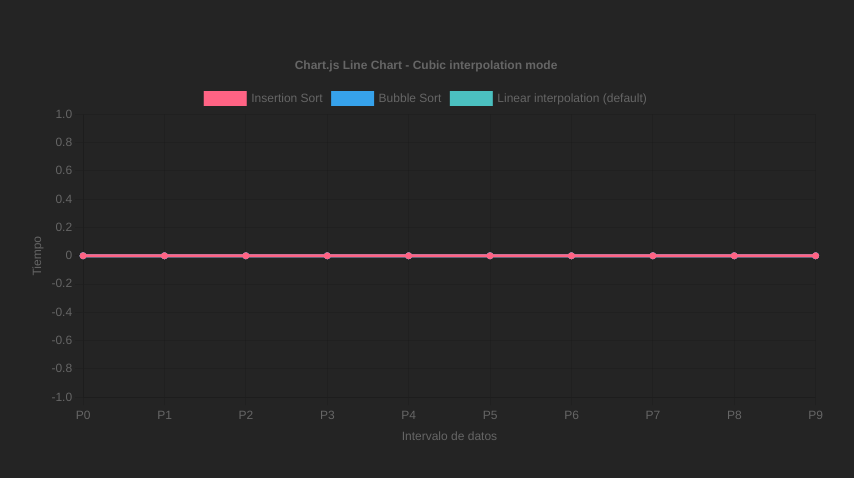
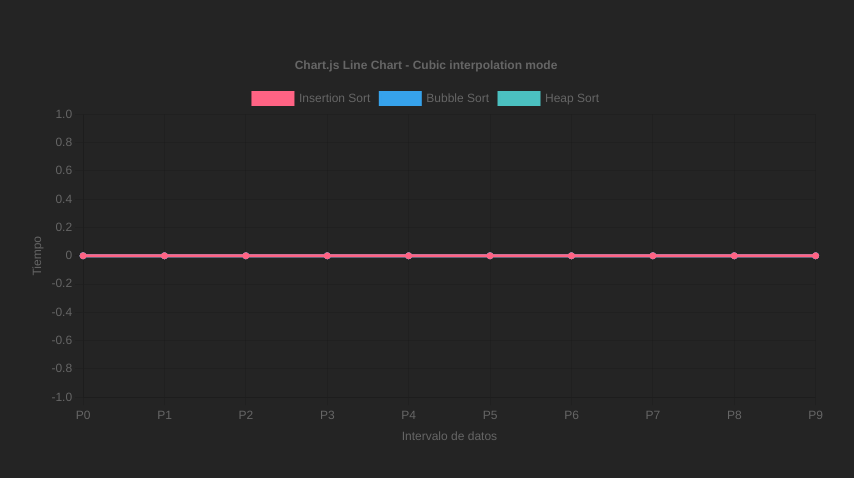
Before and after one commit to JuanDVejarano/AnalisisAlgoritmosOrdenamiento, a React (Vite) app: page / in a window 1280 px wide. Shown: the part 152-630 px from the top of the page, without its empty margins (214-1068 px from the left). Built offline with nearby package versions, Linux system fonts and the light colour scheme.

Commit message:
Multi algoritmos se agrego heapSort

```diff
--- a/src/App.tsx
+++ b/src/App.tsx
@@ -5,6 +5,7 @@ import { createAlgoritmo, type Algoritmo } from "./model/Algoritmo";
 // Importa los algoritmos de ordenamiento
 import { bubbleSort } from "./logic/bubleSort";
 import { insertionSort } from "./logic/insertionSort";
+import { heapSort } from "./logic/heapSort";
 
 function App() {
     const sample: number[] = Array.from({ length: 10000 }, () =>
@@ -27,9 +28,17 @@ function App() {
         bubbleSort([...sample], intervalo)
     );
 
+    const algoritmoHeapSort = createAlgoritmo(
+        "Heap Sort",
+        sample,
+        [],
+        heapSort([...sample], intervalo)
+    );
+
     const [listaAlgoritmos, setListaAlgoritmos] = useState<Algoritmo[]>([
         algoritmoInsertion,
         algoritmoBubble,
+        algoritmoHeapSort,
     ]);
 
     // Añade en la cabecera: import React, { useEffect, useState } from "react";
--- a/src/components/GraficaGeneral/GraficaGeneral.tsx
+++ b/src/components/GraficaGeneral/GraficaGeneral.tsx
@@ -28,7 +28,7 @@ interface GraficaProps {
 }
 
 // Colores sustituyendo Utils.CHART_COLORS
-const CHART_COLORS = {
+const CHART_COLORS: { [key: string]: string } = {
     red: "rgb(255, 99, 132)",
     blue: "rgb(54, 162, 235)",
     green: "rgb(75, 192, 192)",
@@ -41,47 +41,57 @@ function Grafica({ data }: GraficaProps) {
         data?.[0]?.arregloDeTiempos.map((v) => (Number.isNaN(v) ? null : v)) ??
         [];
 
-    const datapointsInsertio =
-        data?.[0]?.arregloDeTiempos.map((v) => (Number.isNaN(v) ? null : v)) ??
-        [];
-
-    const datapointsBurbuja =
-        data?.[1]?.arregloDeTiempos.map((v) => (Number.isNaN(v) ? null : v)) ??
-        [];
+    const series: (number | null)[][] =
+        (data ?? []).map((alg) =>
+            (alg.arregloDeTiempos ?? []).map((v) =>
+                Number.isNaN(v) ? null : v
+            )
+        ) ?? [];
 
     // generar labels con la misma longitud que datapoints
     const labels = datapoints.map((_, i) => `P${i}`);
 
     const dataChart = {
         labels,
-        datasets: [
-            {
-                label: data?.[0]?.nombreAlgoritmo ?? "Dataset 1",
-                data: datapointsInsertio,
-                borderColor: CHART_COLORS.red,
-                backgroundColor: CHART_COLORS.red,
-                fill: false,
-                cubicInterpolationMode: "monotone" as const,
-                tension: 0.4,
-            },
-            {
-                label: data?.[1]?.nombreAlgoritmo ?? "Dataset 2",
-                data: datapointsBurbuja,
-                borderColor: CHART_COLORS.blue,
-                backgroundColor: CHART_COLORS.blue,
-                fill: false,
-                tension: 0.4,
-            },
-            {
-                label: "Linear interpolation (default)",
-                data: datapoints,
-                borderColor: CHART_COLORS.green,
-                backgroundColor: CHART_COLORS.green,
-                fill: false,
-            },
-        ],
-    };
+        datasets: [] as {
+            label: string;
+            data: (number | null)[];
+            borderColor: string;
+            backgroundColor: string;
+            fill: boolean;
+            cubicInterpolationMode?: "monotone";
+            tension?: number;
+        }[],
+    } as ChartConfiguration<"line", (number | null)[], unknown>["data"];
 
+    for (let i = 0; i < series.length; i++) {
+        const colorKey =
+            Object.keys(CHART_COLORS)[i % Object.keys(CHART_COLORS).length];
+        dataChart.datasets.push({
+            label: data?.[i]?.nombreAlgoritmo ?? `Dataset ${i + 1}`,
+            data: series[i],
+            borderColor: CHART_COLORS[colorKey],
+            backgroundColor: CHART_COLORS[colorKey],
+            fill: false,
+            cubicInterpolationMode: "monotone" as const,
+            tension: 0.4,
+        });
+    }
+
+    // Si no hay datos, puede dejar un dataset vacío (opcional)
+    if (dataChart.datasets.length === 0) {
+        dataChart.datasets.push({
+            label: "Sin datos",
+            data: [],
+            borderColor: CHART_COLORS.red,
+            backgroundColor: CHART_COLORS.red,
+            fill: false,
+        });
+    }
+
+    console.log("Modificado", dataChart);
+
+    //Configuración de la gráfica
     const config: ChartConfiguration<"line", (number | null)[], unknown> = {
         type: "line",
         data: dataChart,
--- /dev/null
+++ b/src/logic/heapSort.ts
@@ -0,0 +1,66 @@
+// Algoritmo de heapSort (tiempo que tarde en organizar)
+export function heapSort(
+    arr: number[],
+    intervaloTomaDeTiempo: number
+): number[] {
+    const n = arr.length;
+    const arrayTimes: number[] = [];
+    const startTime = performance.now();
+
+    function heapify(heapSize: number, rootIndex: number) {
+        let largest = rootIndex;
+        const left = 2 * rootIndex + 1;
+        const right = 2 * rootIndex + 2;
+
+        if (left < heapSize && arr[left] > arr[largest]) {
+            largest = left;
+        }
+        if (right < heapSize && arr[right] > arr[largest]) {
+            largest = right;
+        }
+        if (largest !== rootIndex) {
+            const temp = arr[rootIndex];
+            arr[rootIndex] = arr[largest];
+            arr[largest] = temp;
+            heapify(heapSize, largest);
+        }
+    }
+
+    // Build max heap
+    for (let i = Math.floor(n / 2) - 1; i >= 0; i--) {
+        heapify(n, i);
+
+        if (
+            intervaloTomaDeTiempo <= 0 ||
+            i % intervaloTomaDeTiempo === 0 ||
+            i === 0
+        ) {
+            const endTime = performance.now();
+            arrayTimes.push(endTime - startTime);
+        }
+    }
+
+    // Extract elements from heap one by one
+    for (let i = n - 1; i > 0; i--) {
+        // move current root to end
+        const temp = arr[0];
+        arr[0] = arr[i];
+        arr[i] = temp;
+
+        // call max heapify on the reduced heap
+        heapify(i, 0);
+
+        if (
+            intervaloTomaDeTiempo <= 0 ||
+            i % intervaloTomaDeTiempo === 0 ||
+            i === 1
+        ) {
+            const endTime = performance.now();
+            arrayTimes.push(endTime - startTime);
+        }
+    }
+
+    return arrayTimes;
+}
+
+export default heapSort;
```
